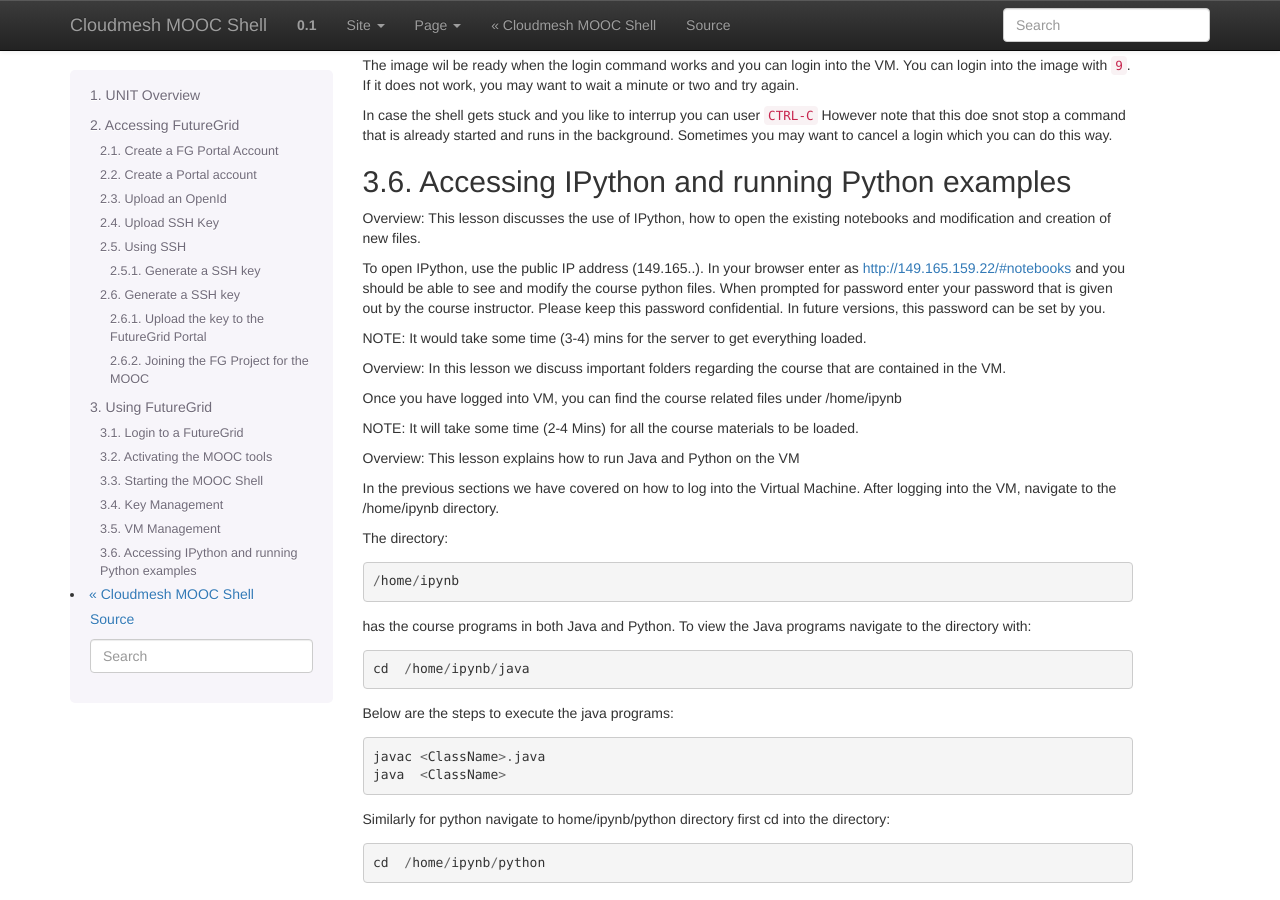
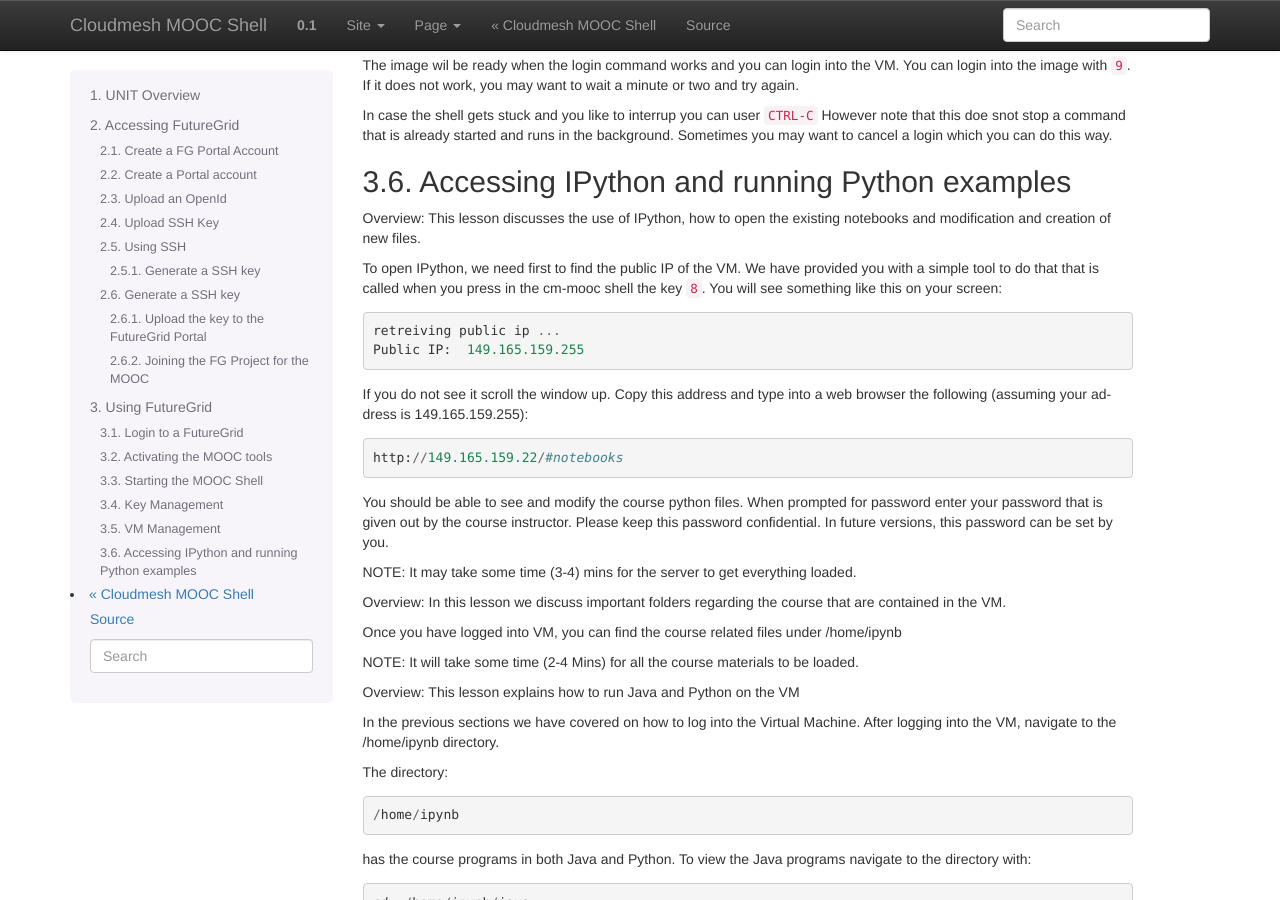
Before and after one commit to cloudmesh-deprecated/mooc, a Sphinx documentation site: the page built from doc/source/introduction.rst, in a window 1280 px wide and 900 px high, scrolled down 6595 px. Built offline with Sphinx 7.4.7, drawn with Linux system fonts in a browser that asks for light colours; formulas are drawn with MathJax 3.

Commit message:
improved the mooc shell documentation

```diff
--- a/doc/source/introduction.rst
+++ b/doc/source/introduction.rst
@@ -408,11 +408,21 @@
 
 Accessing IPython and running Python examples
 ----------------------------------------------------------------------
+
 Overview: This lesson discusses the use of IPython, how to open the existing notebooks and modification and creation of new files.
 
-To open IPython, use the public IP address (149.165..). In your browser enter as http://149.165.159.22/#notebooks and you should be able to see and modify the course python files. When prompted for password enter your password that is given out by the course instructor. Please keep this password confidential. In future versions, this password can be set by you.
+To open IPython, we need first to find the public IP of the VM. We have provided you with a simple tool to do that that is called when you press in the cm-mooc shell the key ``8``. You will see something like this on your screen::
 
-NOTE:  It would take some time (3-4) mins for the server to get everything loaded.
+  retreiving public ip ...
+  Public IP:  149.165.159.255
+
+If you do not see it scroll the window up. Copy this address and type into a web browser the following (assuming your address is 149.165.159.255)::
+
+   http://149.165.159.22/#notebooks
+
+You should be able to see and modify the course python files. When prompted for password enter your password that is given out by the course instructor. Please keep this password confidential. In future versions, this password can be set by you.
+
+NOTE:  It may take some time (3-4) mins for the server to get everything loaded.
 
 
 Course Related Files in the VM
```
